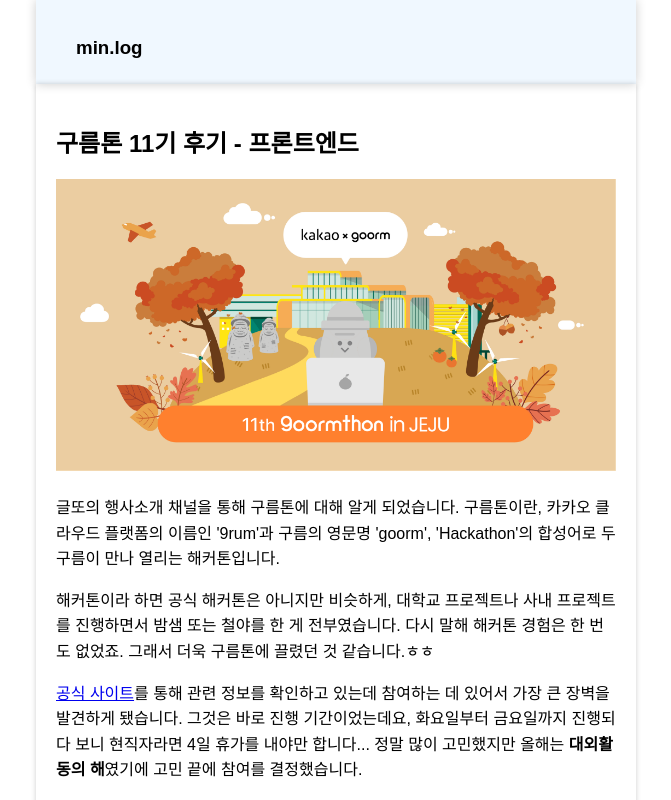
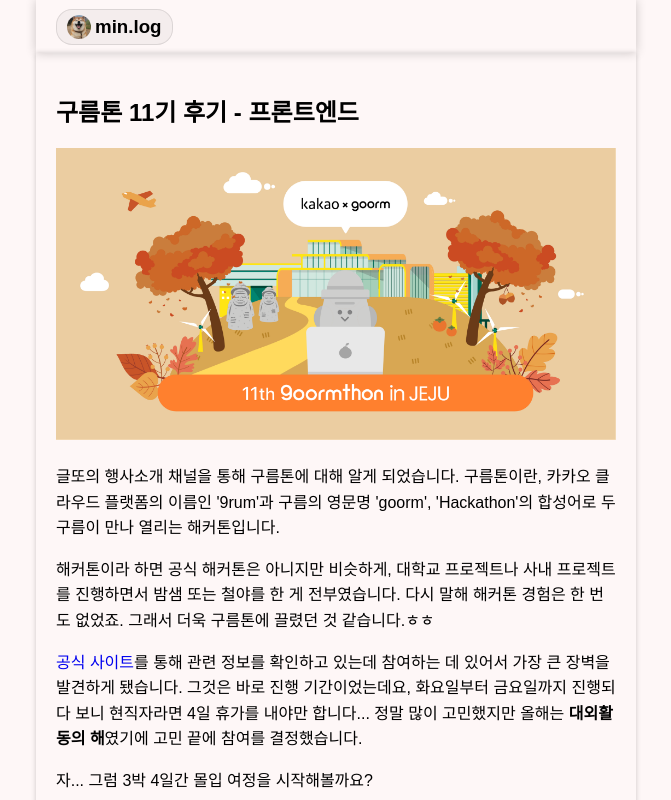
Before and after one commit to minssung/minssung.github.io, a Gatsby site: page /fe-copilot in a window 1280 px wide. Shown: the top 800 px of the page, without its empty margins (304-975 px from the left). Built offline with nearby package versions, Linux system fonts and the light colour scheme; Gatsby itself is replaced by a stand-in of ours; some packages are replaced by stand-ins of ours; some icons are missing.

Commit message:
feat: 로고에 링크 추가 및 UI 변경

```diff
--- a/src/components/layout/header.tsx
+++ b/src/components/layout/header.tsx
@@ -1,4 +1,5 @@
 import * as React from 'react';
+import { Link } from 'gatsby';
 import styled from 'styled-components';
 import { Github } from 'styled-icons/boxicons-logos';
 import { LightMode, DarkMode } from 'styled-icons/material-outlined';
@@ -7,7 +8,6 @@
   display: flex;
   align-items: center;
   height: 80px;
-  background-color: aliceblue;
   padding: 5px 20px;
   box-shadow: 0 0 10px 0 rgba(0, 0, 0, 0.2);
 `;
@@ -23,6 +23,26 @@
   &:hover {
     background-color: rgba(0, 0, 0, 0.04);
     transition: 0.3s;
+  }
+`;
+
+const StyledLink = styled(Link)`
+  display: flex;
+  align-items: center;
+  color: inherit;
+  border: 1px solid rgba(0, 0, 0, 0.1);
+  border-radius: 16px;
+  background-color: rgba(0, 0, 0, 0.04);
+  padding: 5px 10px;
+  transition: all 0.2s ease-in-out;
+  &:hover {
+    background-color: rgba(0, 0, 0, 0.1);
+    transform: translateY(-1px);
+    box-shadow: 0 0 10px 0 rgba(0, 0, 0, 0.1);
+  }
+  &:active {
+    transform: translateY(0);
+    box-shadow: none;
   }
 `;
 
@@ -43,13 +63,13 @@
             alignItems: 'center',
           }}
         >
-          <div
-            style={{
-              marginLeft: '20px',
-            }}
-          >
-            <h3>min.log</h3>
-          </div>
+          <StyledLink to="/">
+            <img
+              src={'/favicon.ico'}
+              style={{ width: 24, height: 24, borderRadius: 16 }}
+            />
+            <h3 style={{ margin: 0, marginLeft: 4 }}>min.log</h3>
+          </StyledLink>
         </div>
 
         <div>
--- a/src/styles/global.css
+++ b/src/styles/global.css
@@ -1,6 +1,7 @@
 body {
   height: 100vh;
   font-family: 'Noto Sans KR', sans-serif;
+  background-color: #fef7f7;
   margin: 0;
 }
 
@@ -29,6 +30,10 @@
 h3 {
   margin-top: 2rem;
   margin-bottom: 1.25rem;
+}
+
+a {
+  text-decoration: none;
 }
 
 code:not(:has(*)) {
--- a/src/templates/blog.tsx
+++ b/src/templates/blog.tsx
@@ -1,6 +1,7 @@
 import React from 'react';
 import { graphql } from 'gatsby';
-import { GatsbyImage, getImage, IGatsbyImageData } from 'gatsby-plugin-image';
+import { IGatsbyImageData } from 'gatsby-plugin-image';
+
 import Layout from '@components/layout';
 import { SEO } from '@components/seo';
 
@@ -40,16 +41,9 @@
 export default function Template({ data }: Query) {
   const { markdownRemark: post } = data;
 
-  const thumbnail =
-    getImage(post.frontmatter.thumbnail?.childImageSharp?.gatsbyImageData) ??
-    defaultThumbnail;
-
-  console.log('thumbnail', thumbnail);
-
   return (
     <Layout>
       <div className="blog-post">
-        {/* <GatsbyImage image={thumbnail} alt={post.frontmatter.title} /> */}
         <h2>{post.frontmatter.title}</h2>
         <div
           className="blog-post-content"
```
Also changed, not shown: src/templates/posts.tsx (+4 -4 lines).
